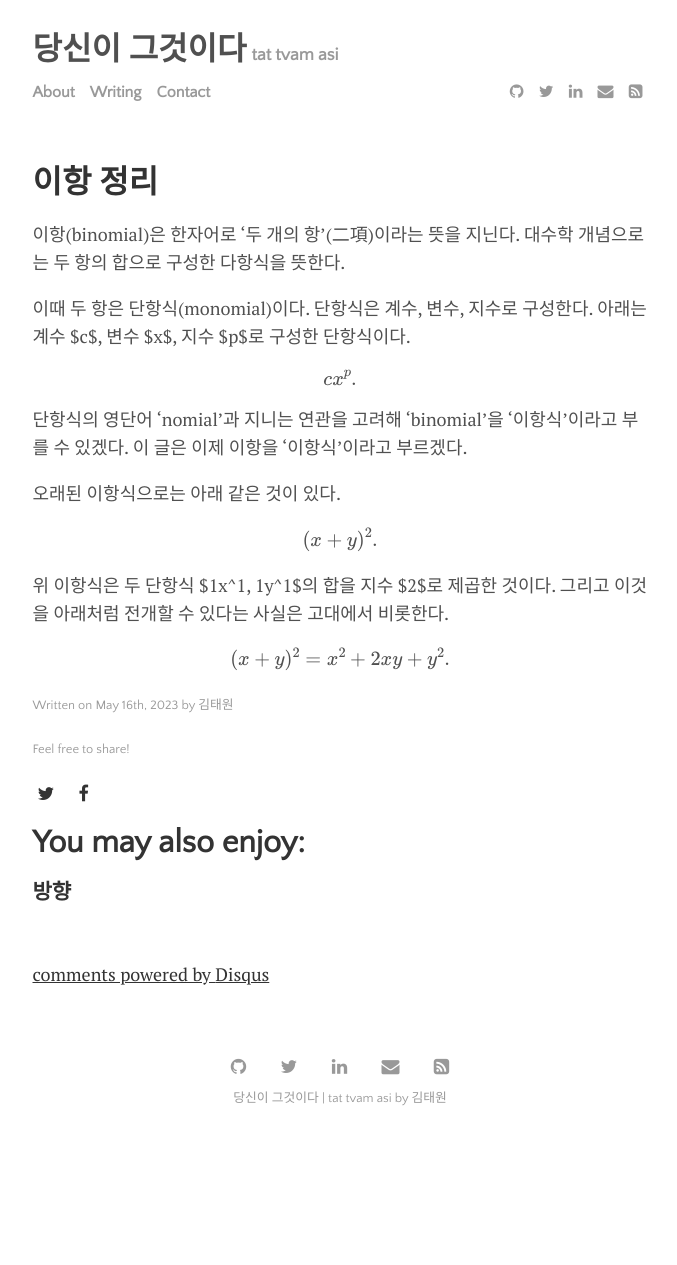
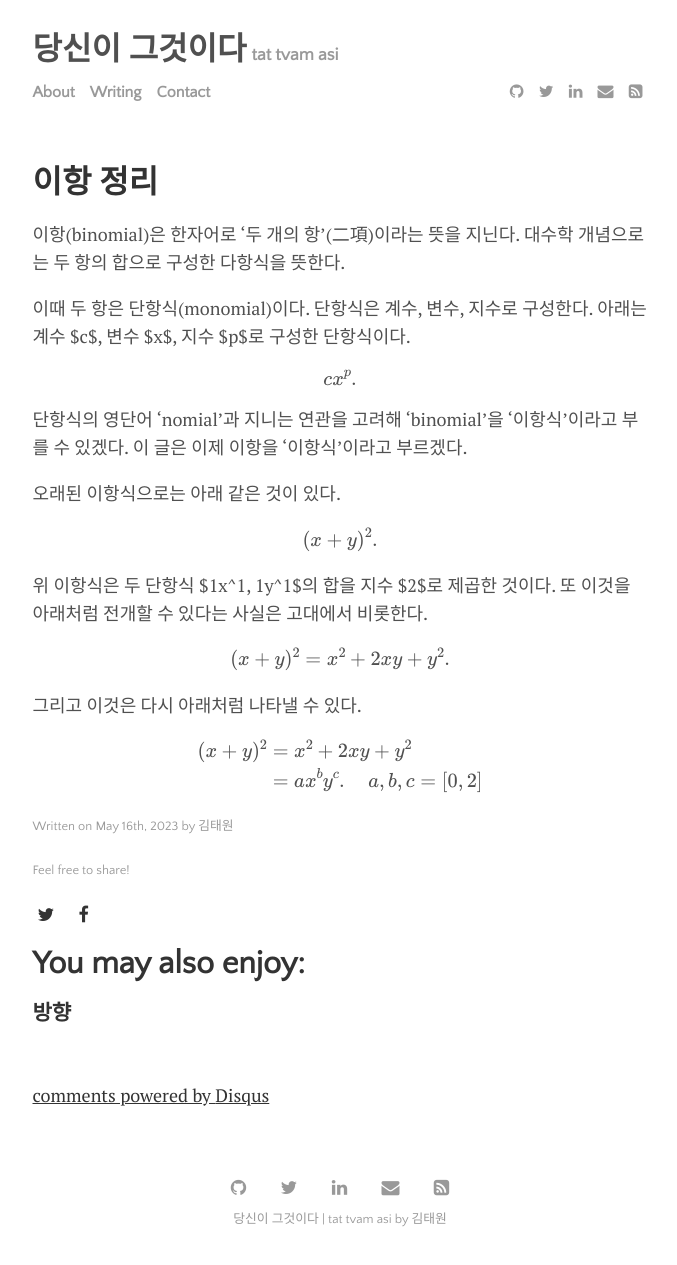
Before and after one commit to pangmoo-KTW/pangmoo-KTW, a Jekyll site: the page built from _posts/2023-05-16-bionomial.md, in a window 1280 px wide. Shown: the whole page, without its empty margins (300-977 px from the left). Built offline with Jekyll 4.4.1, drawn with Linux system fonts in a browser that asks for light colours; formulas are drawn with MathJax 3; comment, search, counter and statistics services are not loaded; before the commit the page ends 1144 px from its top, so only the background shows below that.

Commit message:
binomial

```diff
--- a/_posts/2023-05-16-bionomial.md
+++ b/_posts/2023-05-16-bionomial.md
@@ -27,8 +27,17 @@ $$
 $$
 
 위 이항식은 두 단항식 $1x^1, 1y^1$의 합을 지수 $2$로 제곱한 것이다.
-그리고 이것을 아래처럼 전개할 수 있다는 사실은 고대에서 비롯한다.
+또 이것을 아래처럼 전개할 수 있다는 사실은 고대에서 비롯한다.
 
 $$
 (x+y)^2 = x^2 + 2xy + y^2.
 $$
+
+그리고 이것은 다시 아래처럼 나타낼 수 있다.
+
+$$
+\begin{aligned}
+(x+y)^2 &= x^2 + 2xy + y^2 \\
+					 &= ax^by^c. \quad a,b,c = [0,2]
+\end{aligned}
+$$
```
